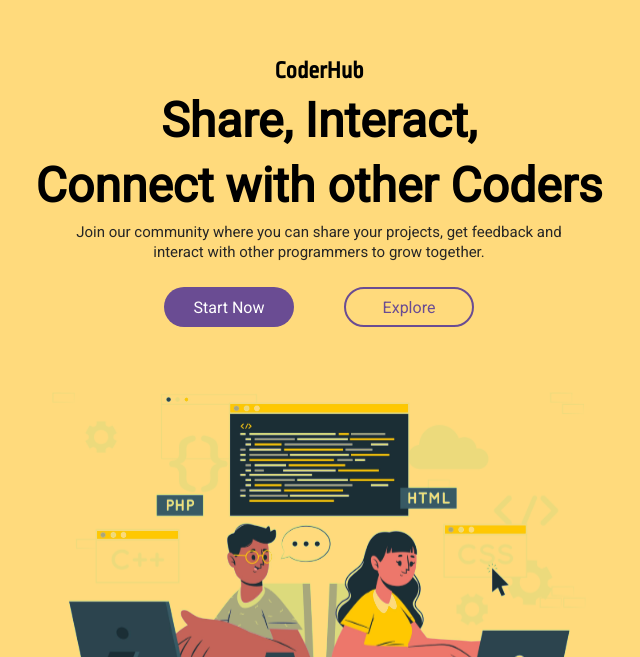
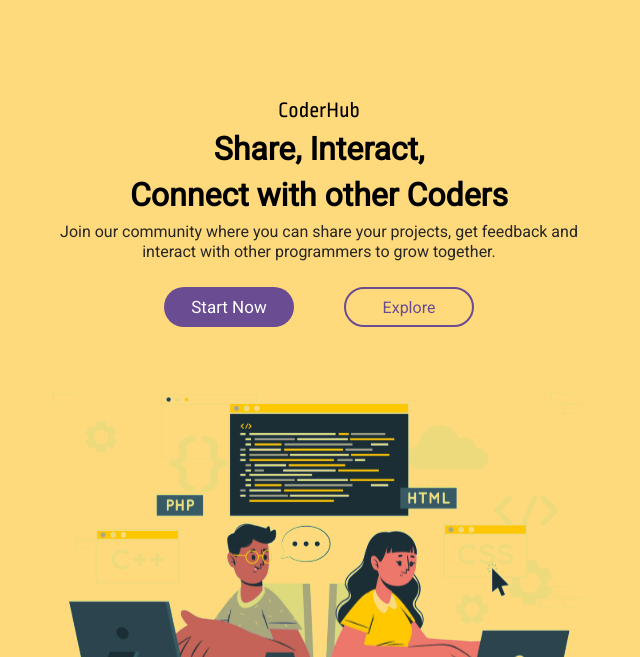
Before and after one commit to D0nFrancesco/CoderHub, a React (Create React App) app in the folder app/: page / in a window 1280 px wide. Shown: the part 143-800 px from the top of the page, without its empty margins (321-961 px from the left). Built offline with nearby package versions, Linux system fonts and the light colour scheme.

Commit message:
working on landing page responsiveness

```diff
--- a/app/src/styling/abstracts/_variables.scss
+++ b/app/src/styling/abstracts/_variables.scss
@@ -19,4 +19,4 @@ $accent3-variant: #AF7EFF;
 
 /// @type List
 $primary-font: 'Roboto', sans-serif;
-$second-font: 'Ropa Sans', sans-seri;
+$second-font: 'Ropa Sans', sans-serif;
--- a/app/src/styling/pages/_landing.scss
+++ b/app/src/styling/pages/_landing.scss
@@ -21,16 +21,18 @@
         }
 
         .logo {
-            font-size: 24px;
+            font-size: 15px;
             font-family: $second-font !important;
+            font-weight:400;
         }
 
         h1 {
-            font-size: 48px;
+            font-size: 32px !important;
+            font-weight:800;
         }
 
         p {
-            font-size: 15px;
+            font-size: 12px;
             line-height: 20px;
             color: $secondary-variant;
         }
@@ -59,11 +61,13 @@
             .start-link {
                 background: $accent3;
                 color: $background;
+                font-size:13px;
             }
 
             .explore-link {
                 color: $accent3;
                 border: solid 2px $accent3;
+                font-size:13px;
             }
         }
     }
@@ -75,9 +79,9 @@
 
         img {
             mix-blend-mode: darken;
-            width: 60%;
-            max-width: 800px;
-            min-width: 320px;
+            width: 80% !important;
+            max-width: 800px !important;
+            min-width: 320px !important;
         }
     }
 }
--- a/app/src/styling/responsive/_landing.scss
+++ b/app/src/styling/responsive/_landing.scss
@@ -2,7 +2,28 @@
     @include media(">=tablet") {
         // styling for tablet size screens and bigger
         justify-content: flex-end !important;
-    }
+
+        .logo{
+            font-size:22px !important;
+        }
+
+        h1{
+            font-size:33px !important;
+        }
+
+        p{
+            font-size:14px !important;
+        }
+
+        .start-link{
+            font-size:15px !important;
+        }
+
+        .explore-link{
+            font-size:15px !important;
+        }
+
+}
 }
 
 .landing-page {
@@ -14,11 +35,32 @@
                 max-width: 600px !important;
             }
         }
-    }
+
+        h1{
+            font-size:45px;
+        }
+
+
+}
 }
 
 .landing-page {
     @include media(">=largeScreens") {
         // styling for larger screens sizes or bigger
-    }
 }
+
+        h1{
+            font-size:52px !important;
+        }
+
+        .start-link{
+            font-size:17px !important;
+        }
+
+        .explore-link{
+            font-size:16px !important;
+        }
+        p{
+            font-size:16px !important;
+        }
+}
```
